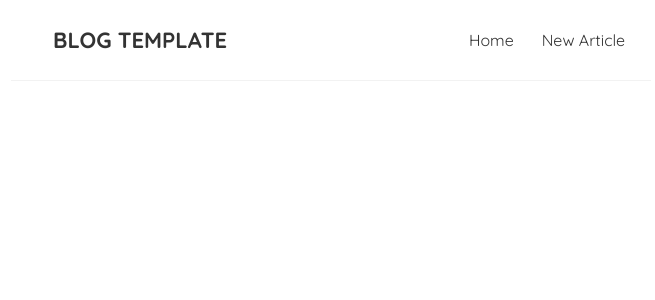
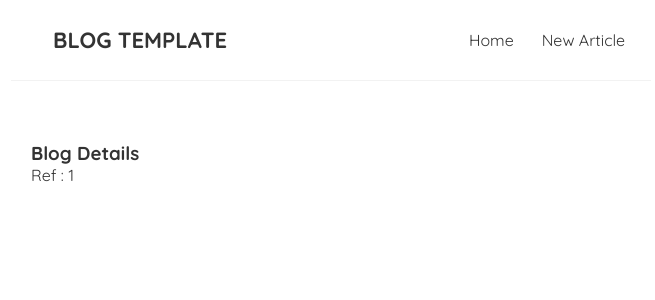
Before and after one commit to hendrickl/blog-project_react, a React (Create React App) app: page /blogs/1 in a window 1280 px wide. Shown: the top 300 px of the page, without its empty margins (309-964 px from the left). Built offline with nearby package versions, Linux system fonts and the light colour scheme.

Commit message:
feat: create id routes

```diff
--- a/src/App.js
+++ b/src/App.js
@@ -1,6 +1,7 @@
 import Navbar from "./Navbar";
 import Home from "./Home";
 import Create from "./Create";
+import BlogDetails from "./BlogDetails";
 import { BrowserRouter as Router, Route, Routes } from "react-router-dom";
 
 function App() {
@@ -12,6 +13,7 @@
           <Routes>
             <Route path="/" element={<Home />} />
             <Route path="/create" element={<Create />} />
+            <Route path="/blogs/:id" element={<BlogDetails />} />
           </Routes>
         </div>
       </div>
--- /dev/null
+++ b/src/BlogDetails.js
@@ -0,0 +1,14 @@
+import { useParams } from "react-router";
+
+const BlogDetails = () => {
+  const { id } = useParams();
+
+  return (
+    <div className="blog-details">
+      <h3>Blog Details</h3>
+      <p>Ref : {id}</p>
+    </div>
+  );
+};
+
+export default BlogDetails;
--- a/src/BlogList.js
+++ b/src/BlogList.js
@@ -1,3 +1,5 @@
+import { Link } from "react-router-dom";
+
 const BlogList = ({ blogs, title }) => {
   // const blogs = props.blogs;
   // const title = props.title;
@@ -7,8 +9,10 @@
       <h2>{title}</h2>
       {blogs.map((blog) => (
         <div className="blog-preview" key={blog.id}>
-          <h3>{blog.title}</h3>
-          <p>Written by {blog.author}</p>
+          <Link to={`/blogs/${blog.id}`}>
+            <h3>{blog.title}</h3>
+            <p>Written by {blog.author}</p>
+          </Link>
         </div>
       ))}
     </div>
--- a/src/index.css
+++ b/src/index.css
@@ -53,3 +53,6 @@
   color: #669bbc;
   margin-bottom: 8px;
 }
+.blog-preview a {
+  text-decoration: none;
+}
```
